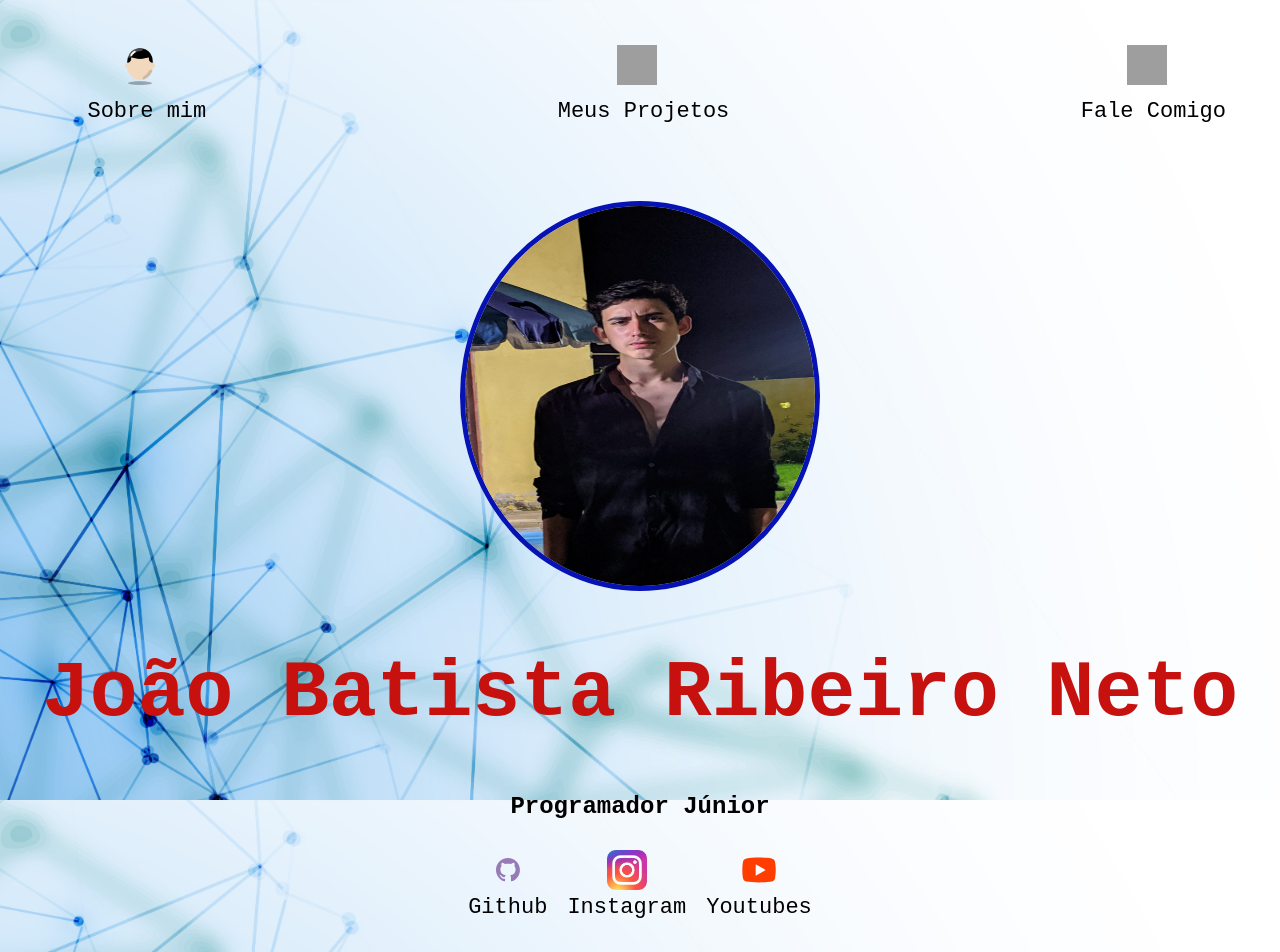
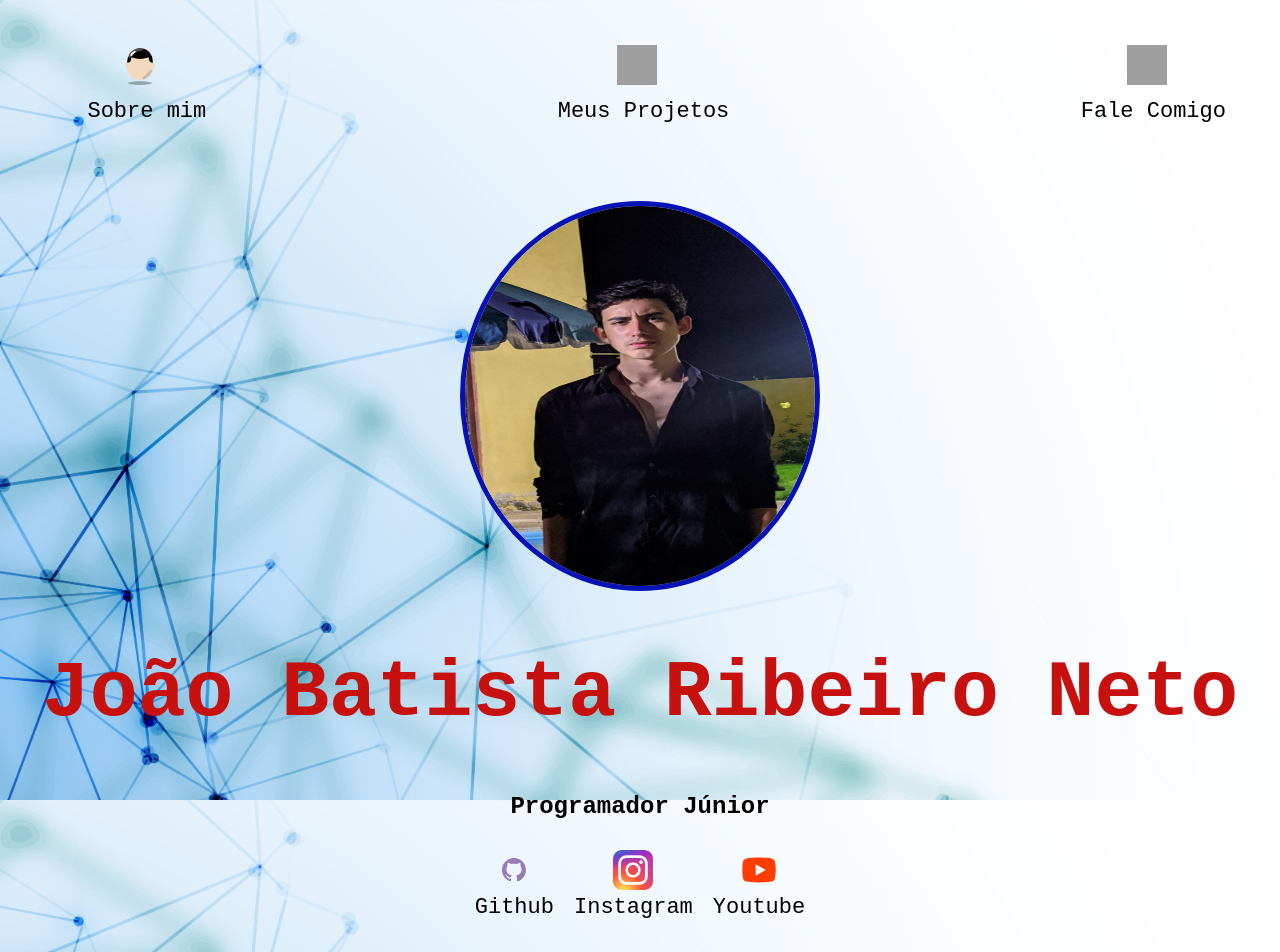
Before and after one commit to 1ordezera/Curriculo, a plain HTML site: page index.html in a window 1280 px wide. Shown: the top 952 px of the page. Drawn offline with nearby package versions, Linux system fonts and the light colour scheme; grey boxes are pictures that could not be loaded.

Commit message:
Update index.html

```diff
--- a/index.html
+++ b/index.html
@@ -57,7 +57,7 @@
                     </a>
                     <a href="https://www.youtube.com" target="_blank" rel="noopener noreferrer">
                         <img src="./img/youtube.svg"></img>
-                        <p>Youtubes</p>
+                        <p>Youtube</p>
                     </a>
                 </div>
 
```
